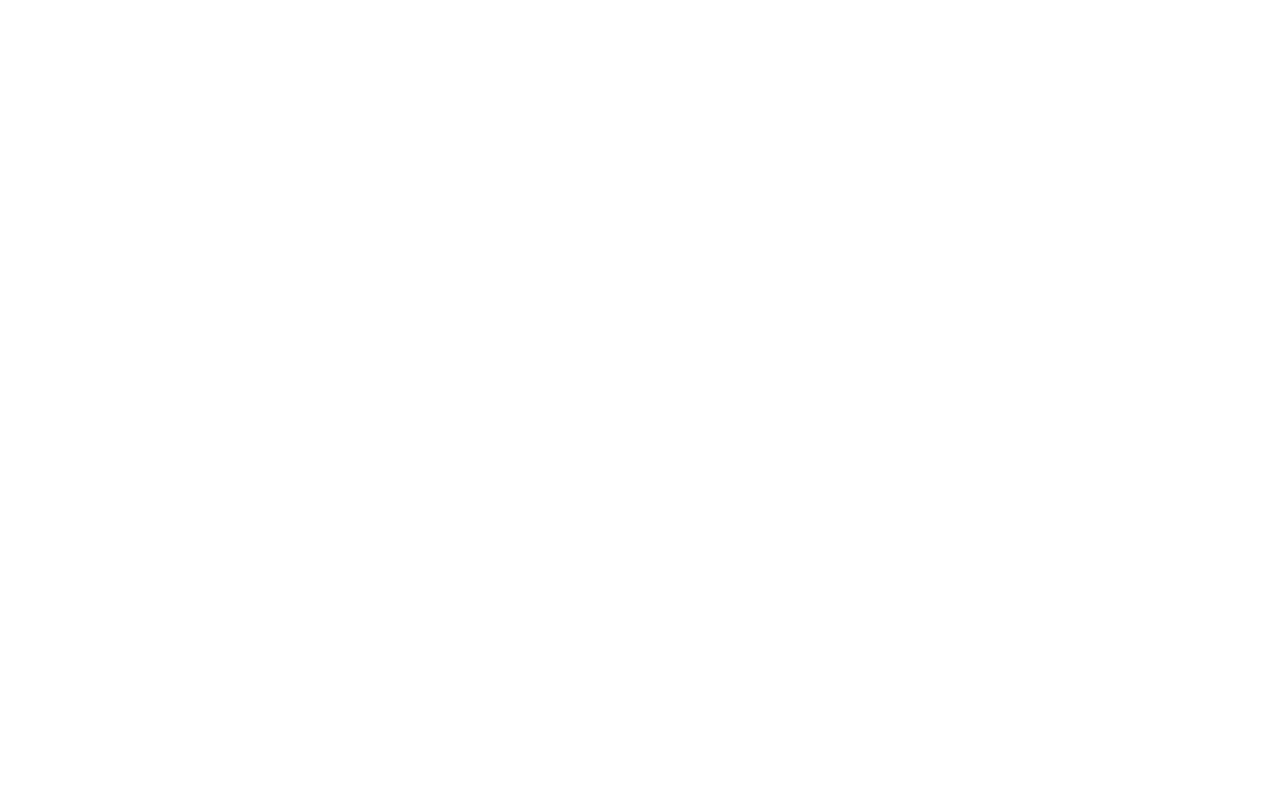
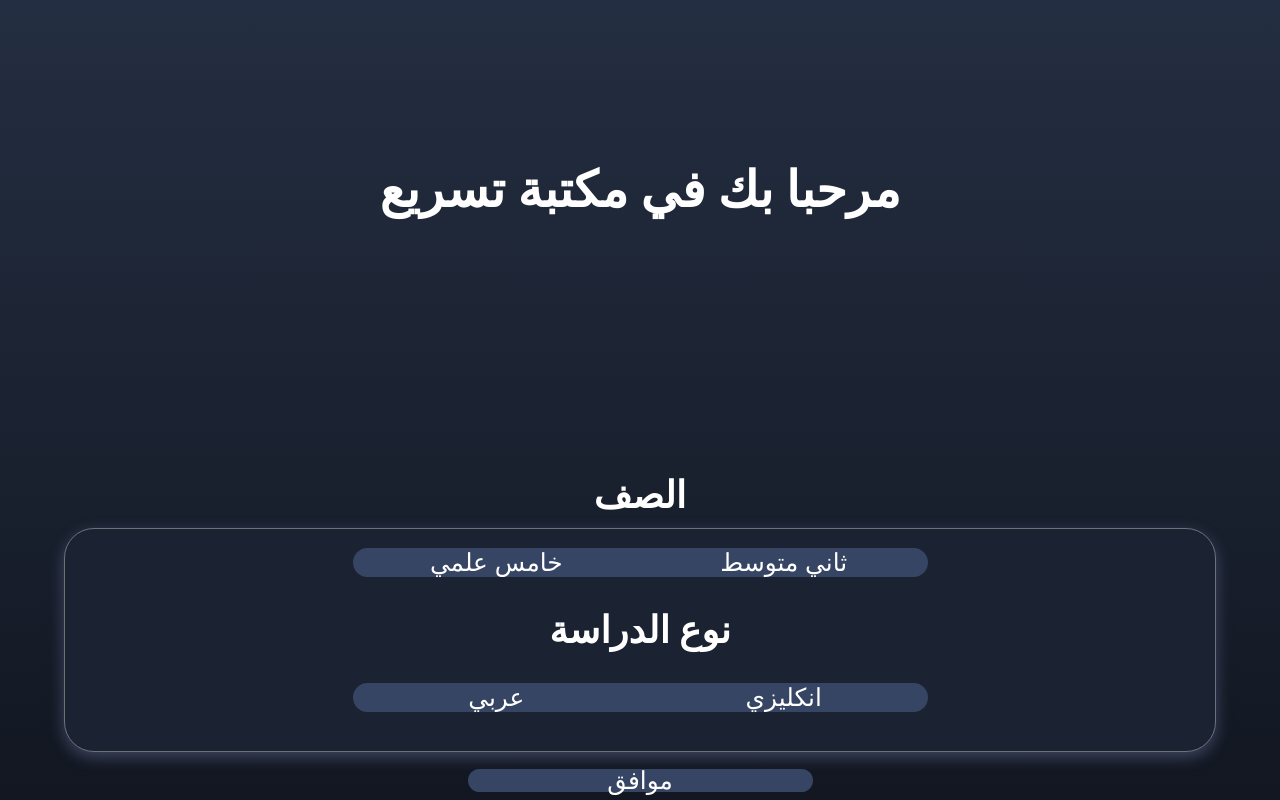
Before and after one commit to SajadSafaa2009/Tasree3-library, a Flask app: page / in a window 1280 px wide. Before the commit the page is empty. Run offline with Flask 3, Linux system fonts and the light colour scheme.

Commit message:
colors and home page button setup

```diff
--- a/app/routes/routes.py
+++ b/app/routes/routes.py
@@ -4,5 +4,25 @@ routes = Blueprint("routes", __name__)
 
 
 @routes.route("/")
+def grade():
+    return render_template("grade.html")
+
+@routes.route("/home")
 def home():
-    return render_template("grade.html")
+    return render_template("index.html")
+
+@routes.route("/iq")
+def iq():
+    return render_template("iq.html")
+
+@routes.route("/subjects")
+def subjects():
+    return render_template("subjects.html")
+
+@routes.route("/postsubjects")
+def postsubjects():
+    return render_template("subjects2.html")
+
+@routes.route("/news")
+def news():
+    return render_template("news.html")
--- /dev/null
+++ b/app/static/grade.css
@@ -0,0 +1,68 @@
+
+.login-buttons-div{
+    display: flex;
+    width: 100%;
+    height: 40%;
+    justify-content: center;
+    align-items: center;
+    font-size: clamp(8px, 1vw + 1.5vh, 48px);
+    border: none;
+
+}
+.login-buttons-div .button-div{
+    border: 1px solid var(--border);
+    display: flex;
+    height: 70%;
+    width: 90%;
+    border-radius: 30px;
+    flex-direction: column;
+    align-items: center;
+    justify-content: center;
+    font-size: clamp(8px, 1vw + 1.5vh, 48px);
+    color: white;
+    background: var(--bg)
+}
+.login-buttons-div .button-div .option-button-div{
+    display: flex;
+    height: 15%;
+    width: 50%;
+    gap: 0;
+}
+.login-buttons-div .button-div .option-button-div button{
+    display: flex;
+    height: 100%;
+    width: 50%;
+    font-size: clamp(8px, 1vw + 1.5vh, 48px);
+    color: white;
+    align-items: center;
+    justify-content: center;
+    margin: 0;
+    padding: 0;
+    border: none;
+}
+.login-buttons-div .button-div .option-button-div button:first-child{
+    border-top-left-radius: 30px;
+    border-bottom-left-radius: 30px;
+    background-color: var(--bg-light);
+}
+.login-buttons-div .button-div .option-button-div button:last-child{
+    border-top-right-radius: 30px;
+    border-bottom-right-radius: 30px;
+    background-color: var(--bg-light);
+}
+.login-proceed-button{
+    margin-top: 5% !important;
+    margin-bottom: 4% !important;
+    display: flex;
+    height: 10%;
+    width: 30%;
+    font-size: clamp(8px, 1vw + 1.5vh, 48px);
+    color: white;
+    align-items: center;
+    justify-content: center;
+    margin: 0;
+    padding: 0;
+    border: none;
+    border-radius: 30px;
+    background-color: var(--bg-light);
+}
--- a/app/static/style.css
+++ b/app/static/style.css
@@ -0,0 +1,94 @@
+:root{
+    --bg-dark :    hsl(220, 30%, 10%);
+    --bg-accent :  hsl(220, 29%, 20%);
+    --bg :         hsl(220, 30%, 15%);
+    --bg-light :   hsl(220, 30%, 30%);
+    --bg-light2 :   hsl(188, 29%, 30%);
+    --text :       hsl(0, 0%, 95%);
+    --text-muted : hsl(220, 5%, 85%);
+
+    --highlight :  hsl(220, 5%, 65%);
+    --border :     hsl(220, 5%, 45%);
+    --border-muted :     hsl(220, 5%, 30%);
+
+    --primary:     hsl(190, 100%, 65%);
+    --secondary:   hsl(200, 100%, 55%);
+    --accent:      hsl(278, 100%, 65%);
+
+    --danger :     hsl(0, 40%, 60%);
+    --warning :    hsl(55, 40%, 60%);
+    --success :    hsl(110, 40%, 60%);
+    --info :       hsl(210, 40%, 60%);
+}
+* {
+    box-sizing: border-box;
+}
+
+html, body {
+    margin: 0;
+    padding: 0;
+    width: 100%;
+    height: 100%;
+}
+
+body {
+    overflow: hidden;
+    background: linear-gradient(to right, var(--bg-dark) , var(--bg-accent));
+}
+
+main {
+    width: 100dvw;
+    height: 100dvh;
+    overflow: hidden;
+    background: linear-gradient(to top, var(--bg-dark) , var(--bg-accent));
+
+}
+.title-div{
+    display: flex;
+    width: 100%;
+    height: 60%;
+    color: white;
+    justify-content: center;
+    align-items: start;
+    padding-top: 10%;
+    font-size: clamp(8px, 1vw + 1.5vh, 48px);
+    border: none;
+}
+.shorter-title{
+    height: 50% !important;
+}
+.general-div{
+    border: 1px solid var(--border);
+    box-shadow: 0px 5px 15px 0px rgba(142, 149, 205, 0.359);
+}
+.debug{
+    border: 2px rgb(0, 191, 255) dotted !important;
+}
+.debug2{
+    border: 2px rgb(60, 255, 0) dotted !important;
+}
+.home-buttons-div{
+    height: 50%;
+    width: 100%;
+    display: flex;
+    flex-wrap: wrap;
+    padding: 5%;
+    margin: 0;
+    gap: 5%;
+}
+.home-button{
+    display: flex;
+    flex-grow: 1;
+    height: 40%;
+    width: 40%;
+    font-size: clamp(8px, 1vw + 2.5vh, 96px);
+    color: var(--text);
+    align-items: center;
+    justify-content: center;
+    margin: 0;
+    padding: 0;
+    border: 1px solid var(--border);
+    background: linear-gradient(to right, var(--bg-light) , var(--bg-light2));
+    border-radius: 30px;
+    box-shadow: 0px 5px 4px 5px rgba(3, 3, 3, 0.149);
+}
--- a/app/templates/grade.html
+++ b/app/templates/grade.html
@@ -4,10 +4,29 @@
     <meta charset="UTF-8">
     <meta name="viewport" content="width=device-width, initial-scale=1.0">
     <title>Document</title>
+    <link rel="stylesheet" href="static/grade.css">
+    <link rel="stylesheet" href="static/style.css">
 </head>
 <body>
-    <div class="">
-
-    </div>
+    <main>
+        <div class="title-div">
+            <h1>مرحبا بك في مكتبة تسريع</h1>
+        </div>
+        <div class="login-buttons-div">
+            <div class="button-div general-div">
+                <h2>الصف</h2>
+                <div class="option-button-div">
+                    <button>خامس علمي</button>
+                    <button>ثاني متوسط</button>
+                </div>
+                <h2>نوع الدراسة</h2>
+                <div class="option-button-div">
+                    <button>عربي</button>
+                    <button>انكليزي</button>
+                </div>
+                <button class="login-proceed-button" onclick="window.location.href='/home'">موافق</button>
+            </div>
+        </div>
+    </main>
 </body>
 </html>
```
Also changed, not shown: app/templates/index.html (+20 -1 lines).
